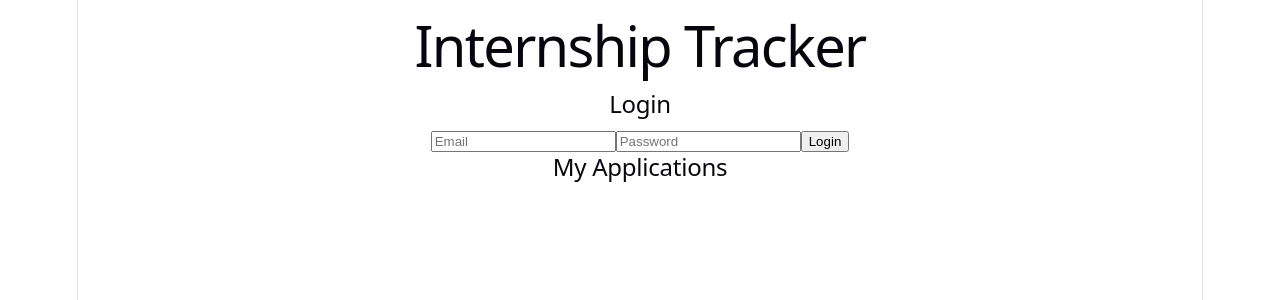
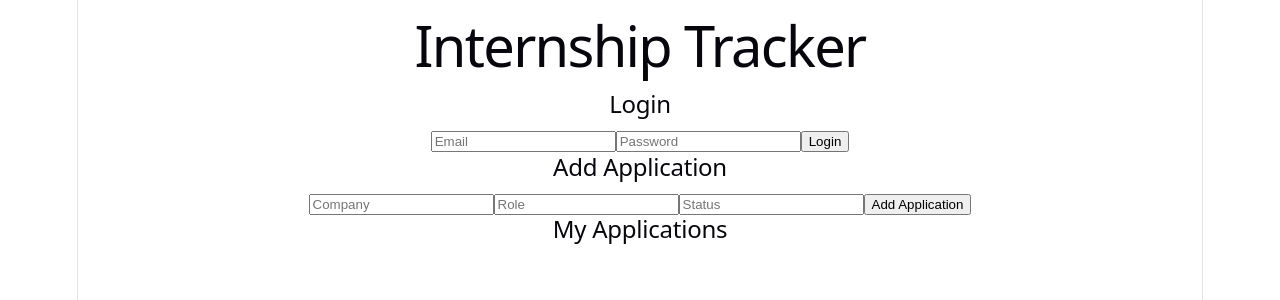
Before and after one commit to karl-bucad/internship-tracker-frontend, a React (Vite) app: page / in a window 1280 px wide. Shown: the top 300 px of the page. Built offline with nearby package versions, Linux system fonts and the light colour scheme.

Commit message:
Add application creation from frontend

```diff
--- a/src/App.jsx
+++ b/src/App.jsx
@@ -4,6 +4,10 @@ function App() {
   const [email, setEmail] = useState("")
   const [password, setPassword] = useState("")
   const [applications, setApplications] = useState([])
+
+  const [company, setCompany] = useState("")
+  const [role, setRole] = useState("")
+  const [status, setStatus] = useState("")
 
   async function handleLogin(event) {
     event.preventDefault()
@@ -21,6 +25,13 @@ function App() {
       body: formData,
     })
 
+    const data = await response.json()
+
+    localStorage.setItem("token", data.access_token)
+
+    fetchApplications()
+  }
+
   async function fetchApplications() {
     const token = localStorage.getItem("token")
 
@@ -35,9 +46,27 @@ function App() {
     setApplications(data)
   }
 
-    const data = await response.json()
+  async function handleAddApplication(event) {
+    event.preventDefault()
 
-    localStorage.setItem("token", data.access_token)
+    const token = localStorage.getItem("token")
+
+    await fetch("http://127.0.0.1:8000/applications", {
+      method: "POST",
+      headers: {
+        "Content-Type": "application/json",
+        Authorization: `Bearer ${token}`,
+      },
+      body: JSON.stringify({
+        company: company,
+        role: role,
+        status: status,
+      }),
+    })
+
+    setCompany("")
+    setRole("")
+    setStatus("")
 
     fetchApplications()
   }
@@ -45,6 +74,7 @@ function App() {
   return (
     <div>
       <h1>Internship Tracker</h1>
+
       <h2>Login</h2>
 
       <form onSubmit={handleLogin}>
@@ -65,6 +95,33 @@ function App() {
         <button type="submit">Login</button>
       </form>
 
+      <h2>Add Application</h2>
+
+      <form onSubmit={handleAddApplication}>
+        <input
+          type="text"
+          placeholder="Company"
+          value={company}
+          onChange={(event) => setCompany(event.target.value)}
+        />
+
+        <input
+          type="text"
+          placeholder="Role"
+          value={role}
+          onChange={(event) => setRole(event.target.value)}
+        />
+
+        <input
+          type="text"
+          placeholder="Status"
+          value={status}
+          onChange={(event) => setStatus(event.target.value)}
+        />
+
+        <button type="submit">Add Application</button>
+      </form>
+
       <h2>My Applications</h2>
 
       {applications.map((application) => (
```
Lines whose indentation alone changed are shown as unchanged.
